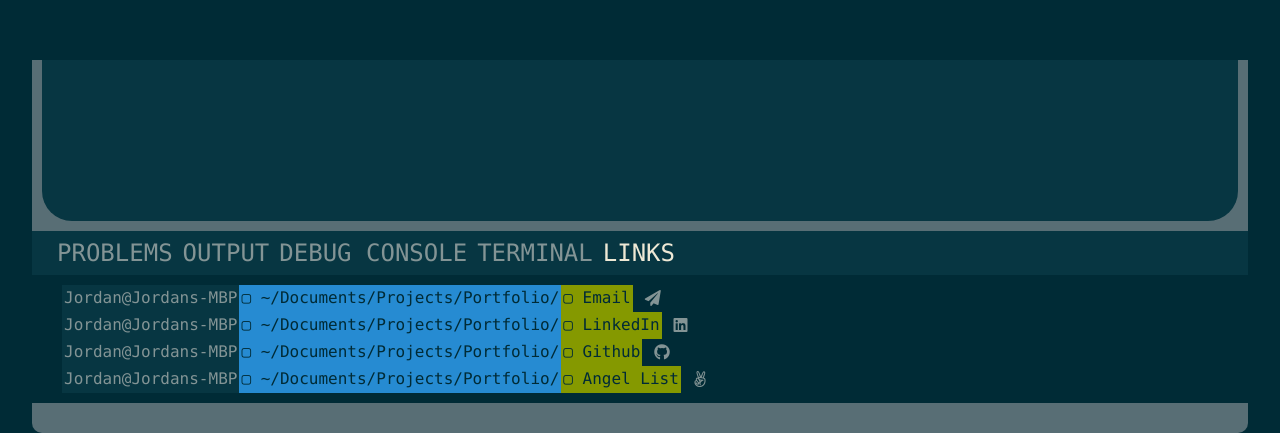
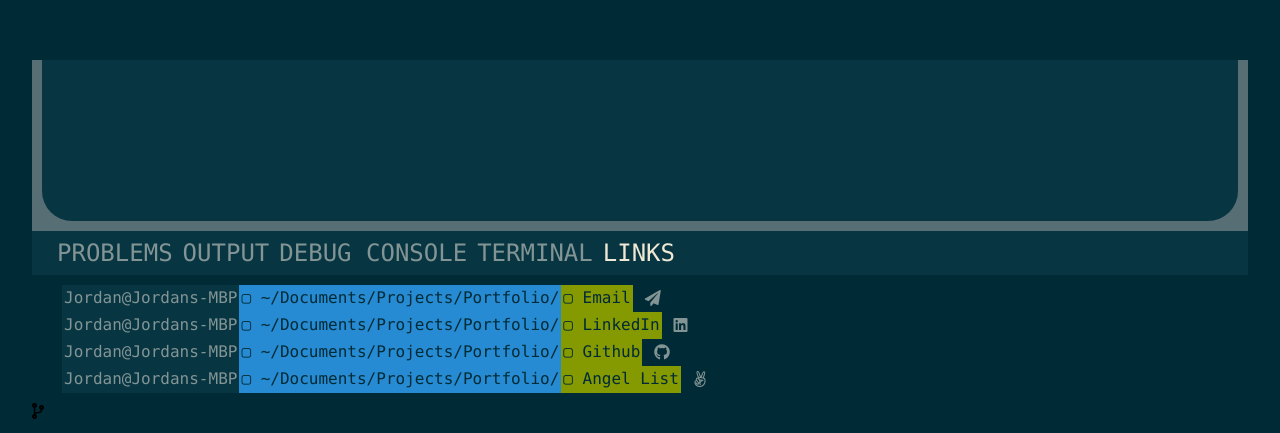
Before and after one commit to jork41989/newPortfolioSite, a plain HTML site: page dist/index.html in a window 1280 px wide. Shown: the part 740-1173 px from the top of the page. Drawn offline with Linux system fonts and the light colour scheme; files whose address does not match are found by name.

Commit message:
added bottem bar

```diff
--- a/dist/index.html
+++ b/dist/index.html
@@ -841,8 +841,15 @@
                   <div class="footerSocialSingle"><p class="footerSocialPrecommand">Jordan@Jordans-MBP </p><p class="footerSocialCommand">&#9634 ~/Documents/Projects/Portfolio/</p><p class="footerSocialGit">&#9634 Angel List</p><a href="https://angel.co/u/jordan-ackerman-1" target="_blank" class="footerSocialLink"><i class="fab fa-angellist"></i></a></div>
                 </div>
               </div>
-              <!-- Footer Social Start -->
-            </div>
+              <!-- Footer Social end -->
+              <div class="footerCopy">
+                <!-- Footer Copy Start -->
+                <div>
+                  <i class="fas fa-code-branch"></i>
+                </div>
+
+              </div>
+              <!-- Footer Copy End -->
             </div>
             <!-- Footer end -->
           </div>
--- a/src/footerStyle.css
+++ b/src/footerStyle.css
@@ -27,7 +27,6 @@
 }
 
 .footerLinks{
-  margin-bottom: 30px;
   background: #002b36;
 }
 
@@ -77,3 +76,7 @@
   color: #002b36;
   padding: 5px 2px 5px 2px;
 }
+
+.footerCopy {
+  background-color: #002b36;
+}
--- a/src/main.css
+++ b/src/main.css
@@ -319,6 +319,7 @@ html{
 
 
 
+
 @keyframes blinking-cursor {
   from, to { border-color: transparent }
   50% { border-color: orange }
```
